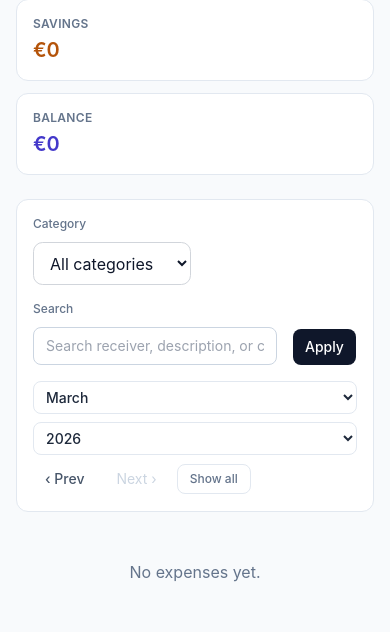
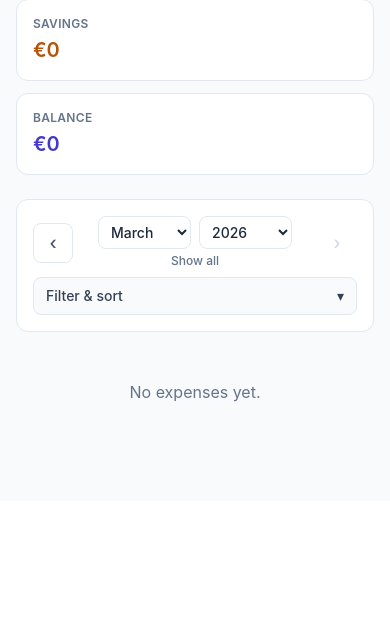
Before and after one commit to andomm/expense-tracker, a Django app: page /expenses/ in a window 390 px wide. Shown: the part 343-975 px from the top of the page. After the commit the page ends 745 px from the top, so only its background shows below. Run offline with Django 5.2, Linux system fonts and the light colour scheme; a user stored in the database is signed in; data comes from the database, SQL or seed files in the repository; tables that the repository leaves empty hold one stand-in row (values such as "Sample post"); some libraries are stand-ins or nearby versions.

Commit message:
feat: mobile-friendly filter bar on expense list

```diff
--- a/expense_tracker/expenses/templates/expenses/expense_list.html
+++ b/expense_tracker/expenses/templates/expenses/expense_list.html
@@ -50,9 +50,8 @@
 		</div>
 	{% endif %}
 
-	{% with order_param=request.GET.order_by cat_param=request.GET.category_filter search_param=request.GET.search %}
 	<div class="rounded-xl border border-slate-200 bg-white p-4">
-		<form method="get" id="sort-form" class="flex flex-wrap items-end justify-between gap-4">
+		<form method="get" id="sort-form">
 			{% if not is_all %}
 				<input type="hidden" name="month" value="{{ active_month_str }}">
 			{% else %}
@@ -60,6 +59,80 @@
 			{% endif %}
 			<input type="hidden" name="order_by" value="{{ order_by }}">
 
+			{% with order_param=request.GET.order_by cat_param=request.GET.category_filter search_param=request.GET.search %}
+
+			{# ── Mobile month navigation ── #}
+			<div class="flex items-center justify-between gap-2 md:hidden">
+				<a href="?month={{ prev_month_str }}{% if order_param %}&order_by={{ order_param }}{% endif %}{% if cat_param %}&category_filter={{ cat_param }}{% endif %}{% if search_param %}&search={{ search_param }}{% endif %}"
+				   class="flex h-10 w-10 shrink-0 items-center justify-center rounded-lg border border-slate-200 text-lg font-medium text-slate-600 hover:bg-slate-100">
+					‹
+				</a>
+				<div class="flex flex-col items-center gap-1">
+					<div class="flex gap-2">
+						<select id="picker-month-mobile" class="rounded-lg border border-slate-200 px-2 py-1.5 text-sm font-medium text-slate-800 focus:outline-none focus:ring-2 focus:ring-indigo-300">
+							<option value="1"  {% if active_month_num == 1  %}selected{% endif %}>January</option>
+							<option value="2"  {% if active_month_num == 2  %}selected{% endif %}>February</option>
+							<option value="3"  {% if active_month_num == 3  %}selected{% endif %}>March</option>
+							<option value="4"  {% if active_month_num == 4  %}selected{% endif %}>April</option>
+							<option value="5"  {% if active_month_num == 5  %}selected{% endif %}>May</option>
+							<option value="6"  {% if active_month_num == 6  %}selected{% endif %}>June</option>
+							<option value="7"  {% if active_month_num == 7  %}selected{% endif %}>July</option>
+							<option value="8"  {% if active_month_num == 8  %}selected{% endif %}>August</option>
+							<option value="9"  {% if active_month_num == 9  %}selected{% endif %}>September</option>
+							<option value="10" {% if active_month_num == 10 %}selected{% endif %}>October</option>
+							<option value="11" {% if active_month_num == 11 %}selected{% endif %}>November</option>
+							<option value="12" {% if active_month_num == 12 %}selected{% endif %}>December</option>
+						</select>
+						<select id="picker-year-mobile" class="rounded-lg border border-slate-200 px-2 py-1.5 text-sm font-medium text-slate-800 focus:outline-none focus:ring-2 focus:ring-indigo-300">
+							{% for yr in picker_years %}
+								<option value="{{ yr }}" {% if yr == active_year %}selected{% endif %}>{{ yr }}</option>
+							{% endfor %}
+						</select>
+					</div>
+					{% if is_all %}
+						<a href="?month={% now "Y-m" %}{% if order_param %}&order_by={{ order_param }}{% endif %}{% if cat_param %}&category_filter={{ cat_param }}{% endif %}{% if search_param %}&search={{ search_param }}{% endif %}"
+						   class="text-xs font-medium text-indigo-600 hover:underline">Current month</a>
+					{% else %}
+						<a href="?month=all{% if order_param %}&order_by={{ order_param }}{% endif %}{% if cat_param %}&category_filter={{ cat_param }}{% endif %}{% if search_param %}&search={{ search_param }}{% endif %}"
+						   class="text-xs font-medium text-slate-500 hover:underline">Show all</a>
+					{% endif %}
+				</div>
+				{% if not is_current_month and not is_all %}
+					<a href="?month={{ next_month_str }}{% if order_param %}&order_by={{ order_param }}{% endif %}{% if cat_param %}&category_filter={{ cat_param }}{% endif %}{% if search_param %}&search={{ search_param }}{% endif %}"
+					   class="flex h-10 w-10 shrink-0 items-center justify-center rounded-lg border border-slate-200 text-lg font-medium text-slate-600 hover:bg-slate-100">
+						›
+					</a>
+				{% else %}
+					<span class="flex h-10 w-10 shrink-0 items-center justify-center rounded-lg text-lg text-slate-300">›</span>
+				{% endif %}
+			</div>
+
+			{# ── Mobile collapsible filter ── #}
+			<div class="mt-2 md:hidden" x-data="{ filtersOpen: false }">
+				<button type="button"
+						@click="filtersOpen = !filtersOpen"
+						class="flex w-full items-center justify-between rounded-lg border border-slate-200 bg-slate-50 px-3 py-2 text-sm font-medium text-slate-700">
+					<span>Filter &amp; sort</span>
+					<span x-text="filtersOpen ? '▴' : '▾'"></span>
+				</button>
+				<div x-show="filtersOpen" x-transition class="mt-2 flex flex-col gap-3">
+					<div class="flex flex-col gap-1">
+						<label for="id_category_filter" class="text-xs font-medium text-slate-500">Category</label>
+						{{ form.category_filter }}
+					</div>
+					<div class="flex flex-col gap-1">
+						<label for="id_search" class="text-xs font-medium text-slate-500">Search</label>
+						{{ form.search }}
+					</div>
+					<button type="submit"
+							class="rounded-lg bg-slate-900 px-3 py-2 text-sm font-medium text-white hover:bg-slate-700">
+						Apply
+					</button>
+				</div>
+			</div>
+
+			{# ── Desktop layout ── #}
+			<div class="hidden md:flex md:flex-wrap md:items-end md:justify-between md:gap-4">
 				<div class="flex flex-wrap items-end gap-4">
 					<div class="flex flex-col gap-1">
 						<label for="id_category_filter" class="text-xs font-medium text-slate-500">Category</label>
@@ -73,18 +146,17 @@
 						Apply
 					</button>
 				</div>
-
 				<div class="flex flex-wrap items-center gap-2">
 					<select id="picker-month" class="rounded-lg border border-slate-200 px-2 py-1.5 text-sm font-medium text-slate-800 focus:outline-none focus:ring-2 focus:ring-indigo-300">
-					<option value="1" {% if active_month_num == 1 %}selected{% endif %}>January</option>
-					<option value="2" {% if active_month_num == 2 %}selected{% endif %}>February</option>
-					<option value="3" {% if active_month_num == 3 %}selected{% endif %}>March</option>
-					<option value="4" {% if active_month_num == 4 %}selected{% endif %}>April</option>
-					<option value="5" {% if active_month_num == 5 %}selected{% endif %}>May</option>
-					<option value="6" {% if active_month_num == 6 %}selected{% endif %}>June</option>
-					<option value="7" {% if active_month_num == 7 %}selected{% endif %}>July</option>
-					<option value="8" {% if active_month_num == 8 %}selected{% endif %}>August</option>
-					<option value="9" {% if active_month_num == 9 %}selected{% endif %}>September</option>
+						<option value="1"  {% if active_month_num == 1  %}selected{% endif %}>January</option>
+						<option value="2"  {% if active_month_num == 2  %}selected{% endif %}>February</option>
+						<option value="3"  {% if active_month_num == 3  %}selected{% endif %}>March</option>
+						<option value="4"  {% if active_month_num == 4  %}selected{% endif %}>April</option>
+						<option value="5"  {% if active_month_num == 5  %}selected{% endif %}>May</option>
+						<option value="6"  {% if active_month_num == 6  %}selected{% endif %}>June</option>
+						<option value="7"  {% if active_month_num == 7  %}selected{% endif %}>July</option>
+						<option value="8"  {% if active_month_num == 8  %}selected{% endif %}>August</option>
+						<option value="9"  {% if active_month_num == 9  %}selected{% endif %}>September</option>
 						<option value="10" {% if active_month_num == 10 %}selected{% endif %}>October</option>
 						<option value="11" {% if active_month_num == 11 %}selected{% endif %}>November</option>
 						<option value="12" {% if active_month_num == 12 %}selected{% endif %}>December</option>
@@ -106,7 +178,6 @@
 					{% else %}
 						<span class="px-3 py-1.5 text-sm text-slate-300">Next ›</span>
 					{% endif %}
-
 					{% if is_all %}
 						<a href="?month={% now "Y-m" %}{% if order_param %}&order_by={{ order_param }}{% endif %}{% if cat_param %}&category_filter={{ cat_param }}{% endif %}{% if search_param %}&search={{ search_param }}{% endif %}"
 						   class="rounded-lg border border-indigo-200 px-3 py-1.5 text-xs font-medium text-indigo-600 hover:bg-indigo-50">
@@ -119,6 +190,9 @@
 						</a>
 					{% endif %}
 				</div>
+			</div>
+
+			{% endwith %}
 		</form>
 
 		{% if active_category %}
@@ -134,7 +208,6 @@
 			</p>
 		{% endif %}
 	</div>
-	{% endwith %}
 
 	{# Mobile card list #}
 	<div class="md:hidden space-y-2">
@@ -345,6 +418,18 @@
 		if (pickerMonth) pickerMonth.addEventListener('change', navigateToPickedMonth);
 		if (pickerYear) pickerYear.addEventListener('change', navigateToPickedMonth);
 
+		var pickerMonthMobile = document.getElementById('picker-month-mobile');
+		var pickerYearMobile  = document.getElementById('picker-year-mobile');
+		function navigateToPickedMonthMobile() {
+			var m = pickerMonthMobile.value.padStart(2, '0');
+			var y = pickerYearMobile.value;
+			var params = new URLSearchParams(window.location.search);
+			params.set('month', y + '-' + m);
+			window.location.search = params.toString();
+		}
+		if (pickerMonthMobile) pickerMonthMobile.addEventListener('change', navigateToPickedMonthMobile);
+		if (pickerYearMobile)  pickerYearMobile.addEventListener('change', navigateToPickedMonthMobile);
+
 		['id_order_by', 'id_category_filter'].forEach(function (id) {
 			var select = document.getElementById(id);
 			if (select) select.addEventListener('change', function () { this.form.submit(); });
```
Lines whose indentation alone changed are shown as unchanged.
